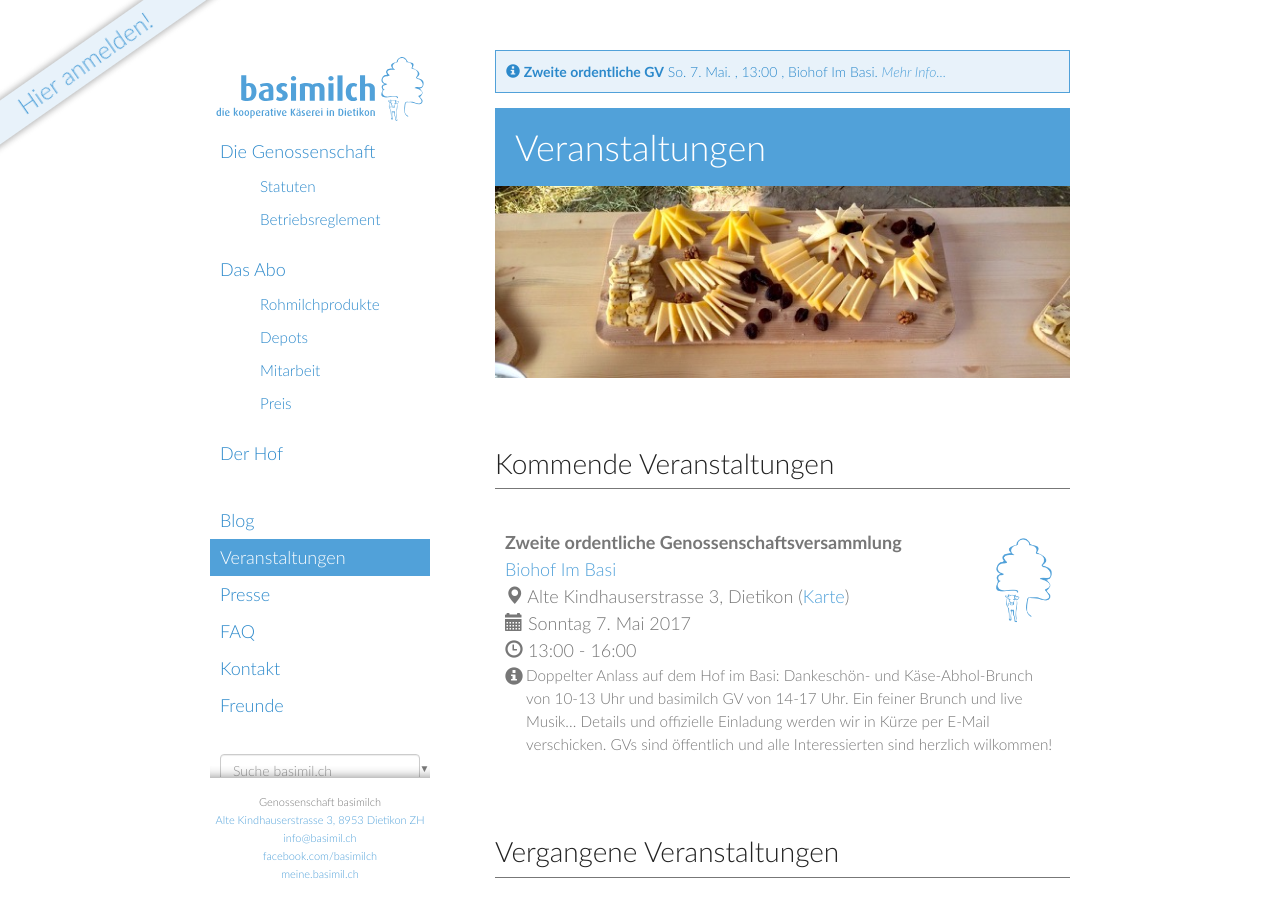
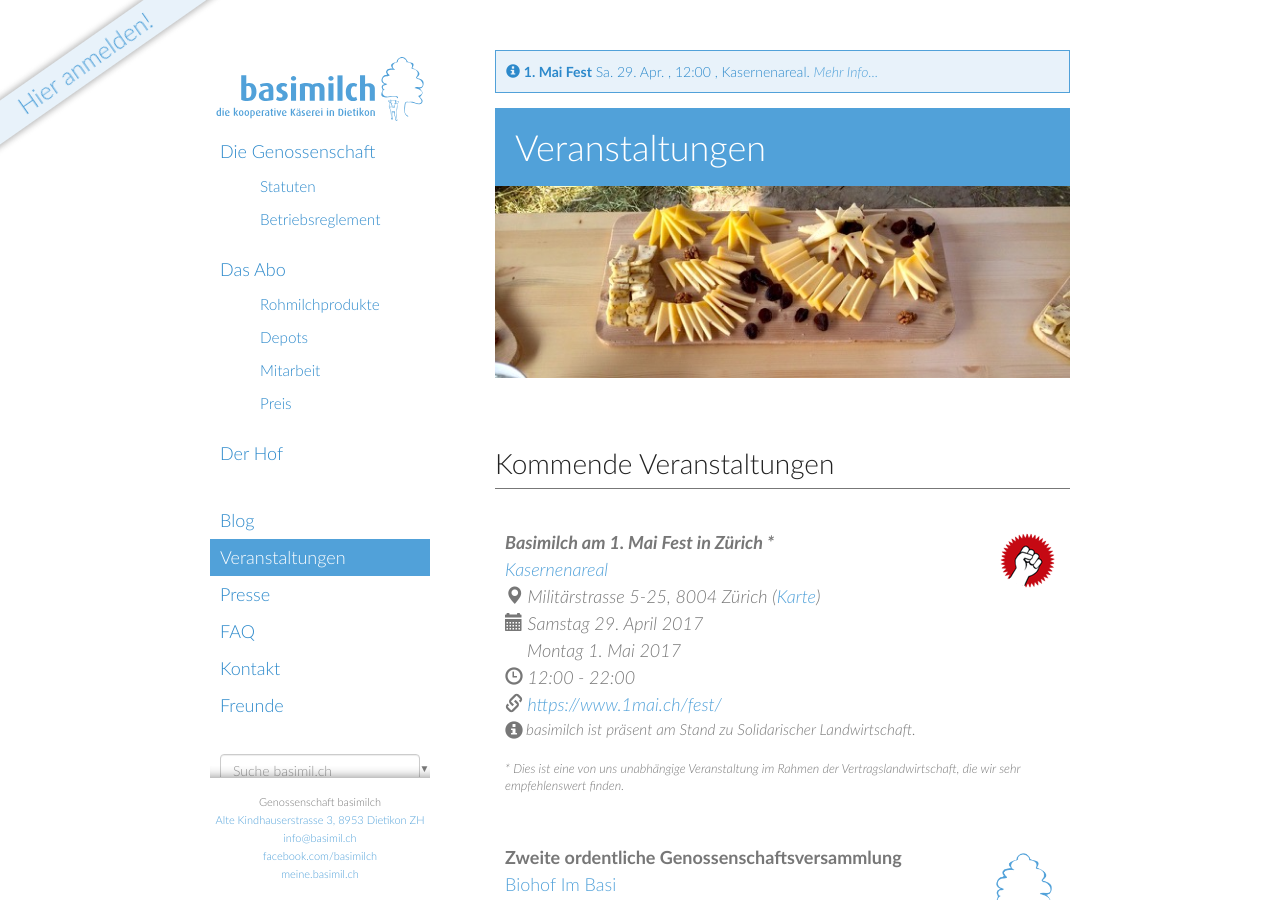
Before and after one commit to vryser/basimilch.github.io, a Jekyll site: the page built from pages/040-veranstaltungen.md, in a window 1280 px wide and 900 px high. Built offline with Jekyll 4.4.1, drawn with Linux system fonts in a browser that asks for light colours.

Commit message:
new: add event info

```diff
--- a/_data/events.yml
+++ b/_data/events.yml
@@ -387,7 +387,7 @@
   # type:         extern
   start:        2017-04-08 14:30:00 +0200
   end:          2017-04-08 16:30:00 +0200
-  # day_hours:    14.30h - 16.30h
+  # day_hours:    14.30 - 16.30
   # url:          https://www.url.ch
   image:        logos/kraftwerk1_logo.png
   place:        Kraftwerk 1 Heizenholz, beim Depot
@@ -404,7 +404,7 @@
   # type:         extern
   start:        2017-05-07 13:00:00 +0200
   end:          2017-05-07 16:00:00 +0200
-  # day_hours:    14.30h - 16.30h
+  # day_hours:    14.30 - 16.30
   # url:          https://www.url.ch
   image:        logos/basimilch_avatar.png
   place:        Biohof Im Basi
@@ -418,3 +418,19 @@
     Musik... Details und offizielle Einladung werden wir in Kürze per E-Mail
     verschicken. GVs sind öffentlich und alle Interessierten sind herzlich
     wilkommen!
+
+- title:        Basimilch am 1. Mai Fest in Zürich
+  title_short:  1. Mai Fest
+  type:         extern
+  start:        2017-04-29 12:00:00 +0200
+  end:          2017-05-01 22:00:00 +0200
+  day_hours:    12:00 - 22:00
+  url:          https://www.1mai.ch/fest/
+  image:        logos/erster_mai_surich_fest_logo.png
+  place:        Kasernenareal
+  place_url:    http://www.kasernenareal-zuerich.ch
+  address:      Militärstrasse 5-25, 8004 Zürich
+  # address_2:
+  map_url:      https://www.google.ch/maps/place/Militärstrasse+5-25+8004+Zürich+Switzerland
+  info: >
+    basimilch ist präsent am Stand zu Solidarischer Landwirtschaft.
```
Also changed, not shown: images/logos/erster_mai_surich_fest_logo.png (added).
